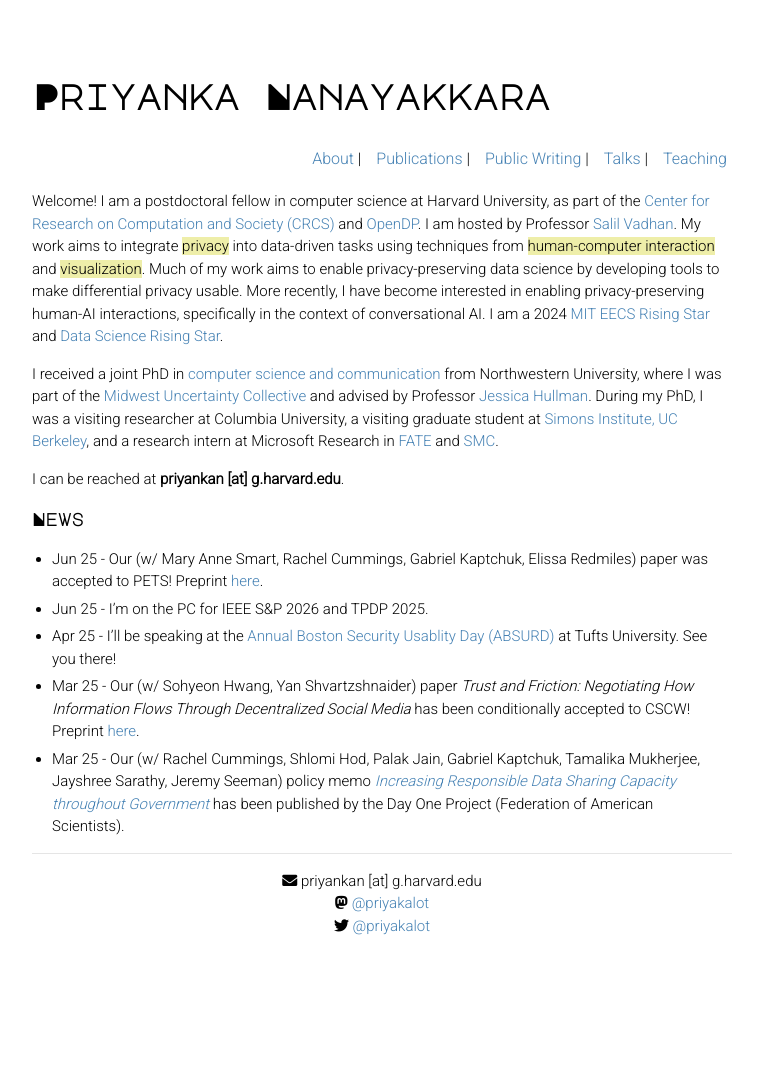
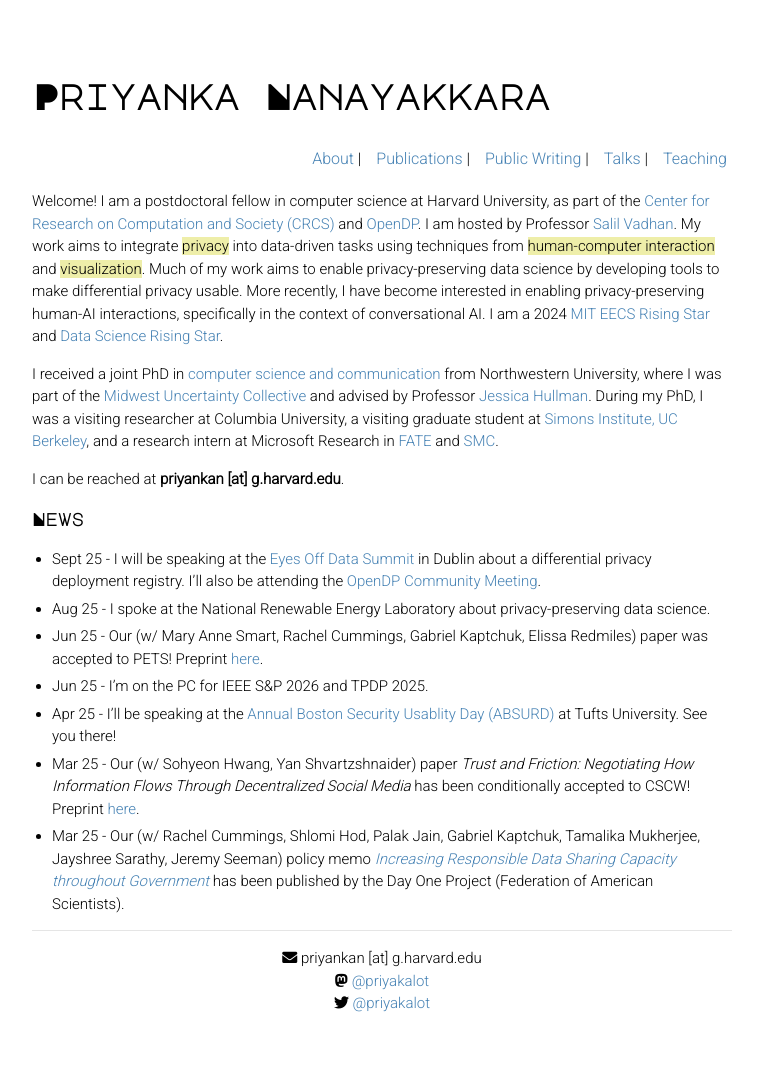
Before and after one commit to priyakalot/priyakalot.github.io, a Jekyll site: the page built from index.md, in a window 1280 px wide. Shown: the whole page, without its empty margins (258-1021 px from the left). Built offline with Jekyll 4.4.1, drawn with Linux system fonts in a browser that asks for light colours; nearby versions of some CDN libraries; before the commit the page ends 1002 px from its top, so only the background shows below that.

Commit message:
Update index.md

```diff
--- a/index.md
+++ b/index.md
@@ -8,6 +8,8 @@ I received a joint PhD in <a href="https://tsb.northwestern.edu/" target="_blank
 I can be reached at **priyankan [at] g.harvard.edu**.
 
 ### News
+* Sept 25 - I will be speaking at the <a href="https://www.eodsummit.com/" target="_blank">Eyes Off Data Summit</a> in Dublin about a differential privacy deployment registry. I'll also be attending the <a href="https://opendp.org/calendar_event/2025-opendp-community-meeting/" target="_blank">OpenDP Community Meeting</a>.
+* Aug 25 - I spoke at the National Renewable Energy Laboratory about privacy-preserving data science.
 * Jun 25 - Our (w/ Mary Anne Smart, Rachel Cummings, Gabriel Kaptchuk, Elissa Redmiles) paper was accepted to PETS! Preprint <a href="https://arxiv.org/pdf/2408.08475" target="_blank">here</a>.
 * Jun 25 - I'm on the PC for IEEE S&P 2026 and TPDP 2025.
 * Apr 25 - I'll be speaking at the <a href="https://absurd.cs.tufts.edu/index.html" target="_blank">Annual Boston Security Usablity Day (ABSURD)</a> at Tufts University. See you there!
```
